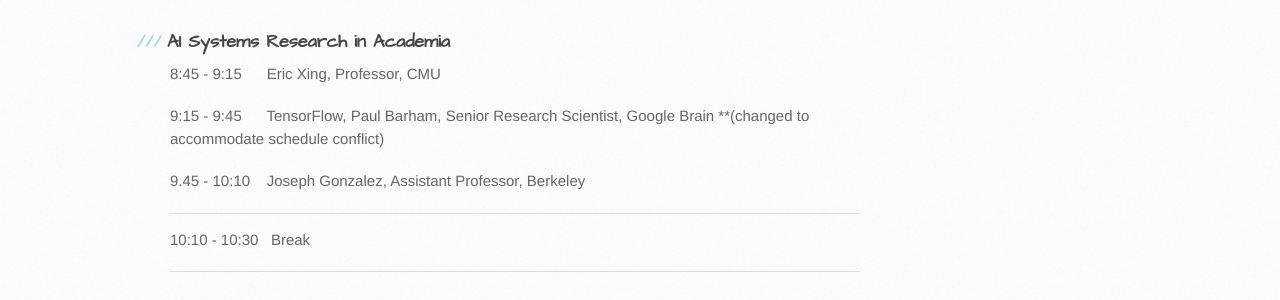
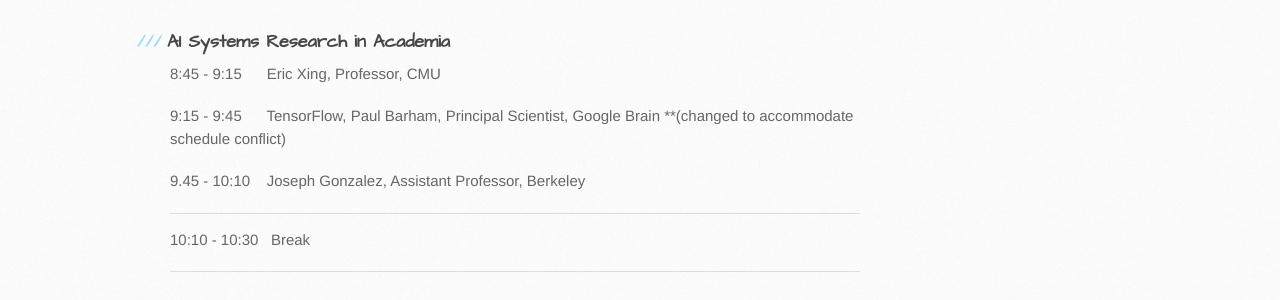
Before and after one commit to LearningSys/sosp17, a Jekyll site: the page built from schedule.md, in a window 1280 px wide. Shown: the part 511-811 px from the top of the page. Built offline with Jekyll 4.4.1, drawn with Linux system fonts in a browser that asks for light colours; our own code applies the rules of GitHub Pages for plain Markdown files; the repository's description, which GitHub fills in, is left out.

Commit message:
paul's title

```diff
--- a/schedule.md
+++ b/schedule.md
@@ -8,7 +8,7 @@
 
 8:45 - 9:15 &nbsp;&nbsp;&nbsp;&nbsp;     Eric Xing, Professor, CMU
 
-9:15 - 9:45 &nbsp;&nbsp;&nbsp;&nbsp;     TensorFlow, Paul Barham, Senior Research Scientist, Google Brain **(changed to accommodate schedule conflict)
+9:15 - 9:45 &nbsp;&nbsp;&nbsp;&nbsp;     TensorFlow, Paul Barham, Principal Scientist, Google Brain **(changed to accommodate schedule conflict)
 
 9.45 - 10:10 &nbsp;&nbsp;          Joseph Gonzalez, Assistant Professor, Berkeley
 
```
